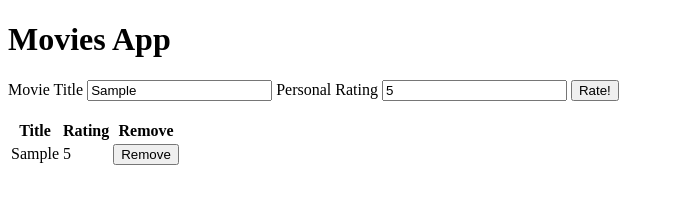
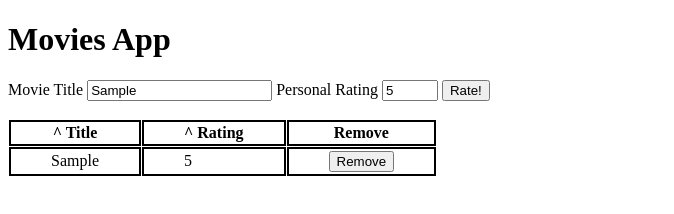
Before and after one commit to Jared-Glenn/Springboard, a plain HTML site: page Unit-13/13.1/movies-app/index.html in a window 1280 px wide. Both pictures are taken after typing "Sample", "5" into the empty fields and a click on the button "Rate!". Shown: the whole page, without its empty margins (0-674 px from the left). Drawn offline with nearby package versions, Linux system fonts and the light colour scheme.

Commit message:
finish Movie App

```diff
--- a/Unit-13/13.1/movies-app/index.html
+++ b/Unit-13/13.1/movies-app/index.html
@@ -4,24 +4,25 @@
     <meta charset="UTF-8">
     <meta name="viewport" content="width=device-width, initial-scale=1.0">
     <title>Movies App</title>
+    <link rel="stylesheet" href="style.css">
 </head>
 <body>
     <h1>Movies App</h1>
 
     <form action="submit" id="movie-form">
         <label for="title">Movie Title</label>
-        <input type="text" id="title" placeholder="Title" required>
+        <input type="text" id="title" placeholder="Title">
         <label for="rating">Personal Rating</label>
-        <input type="number" id="rating" placeholder="1" required>
+        <input type="number" id="rating" min="0" max="10">
         <button id="submit-movie">Rate!</button>
     </form>
 
 <br>
 
-    <table id="movie-table">
+    <table id="movie-table" cellspacing="1">
         <tr>
-            <th>Title</th>
-            <th>Rating</th>
+            <th>^ Title</th>
+            <th>^ Rating</th>
             <th>Remove</th>
         </tr>
     </table>
--- a/Unit-13/13.1/movies-app/script.js
+++ b/Unit-13/13.1/movies-app/script.js
@@ -2,11 +2,17 @@ const $movieTable = $('#movie-table');
 
 $('#submit-movie').on('click', function(e) {
     e.preventDefault();
-    const $newRow  = $('<tr>'+
-    '<td>'+$('#title')[0].value+'</td>'+
-    '<td>'+$('#rating')[0].value+'</td>'+
-    '<td><button class="remove-button">Remove</button></td>');
-    $movieTable.append($newRow);
+    if ($('#title')[0].value.length >= 2 && $('#rating')[0].value >= 0 && $('#rating')[0].value <= 10) {
+        const $newRow  = $('<tr>'+
+        '<td>'+$('#title')[0].value+'</td>'+
+        '<td>'+$('#rating')[0].value+'</td>'+
+        '<td><button class="remove-button">Remove</button></td>');
+        $movieTable.append($newRow);
+    }
+    else {
+        alert("The movie title must be at least two characters long. The rating must be between 0 and 10.")
+    }
+
 })
 
 $('#movie-table').on('click', '.remove-button', function(e) {
@@ -14,3 +20,9 @@ $('#movie-table').on('click', '.remove-button', function(e) {
     console.log(e.target.parentNode.parentNode)
     e.target.parentNode.parentNode.remove();
 })
+
+
+//Couldn't work this out.
+$('#title').on('click', function() {
+    console.log("sort")
+})
--- /dev/null
+++ b/Unit-13/13.1/movies-app/style.css
@@ -0,0 +1,8 @@
+th, td {
+    border-top: 2px solid black;
+    border-right: 2px solid black;
+    border-bottom: 2px solid black;
+    border-left: 2px solid black;
+    margin: 0;
+    padding: 2px 40px;
+}
```
